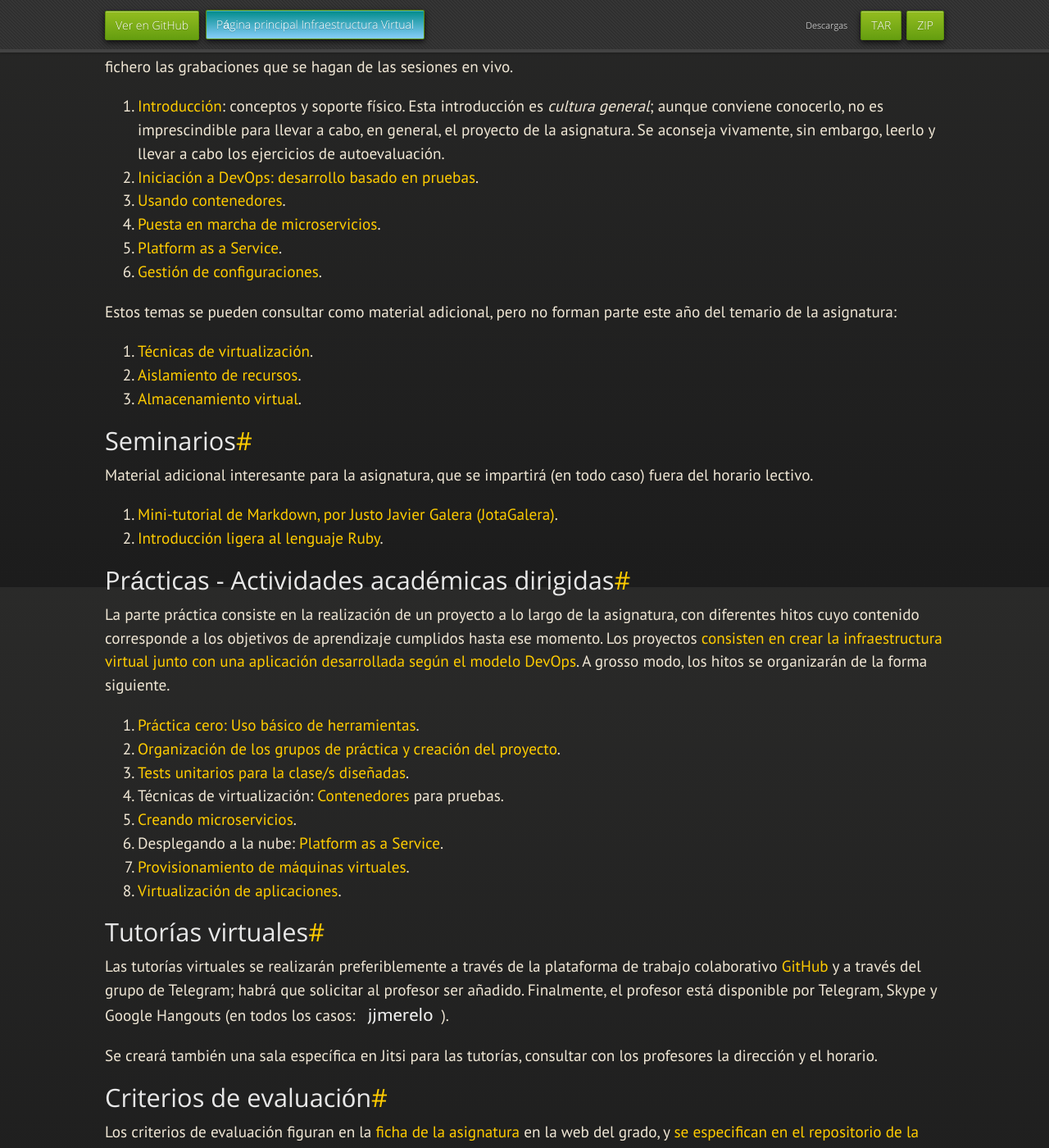
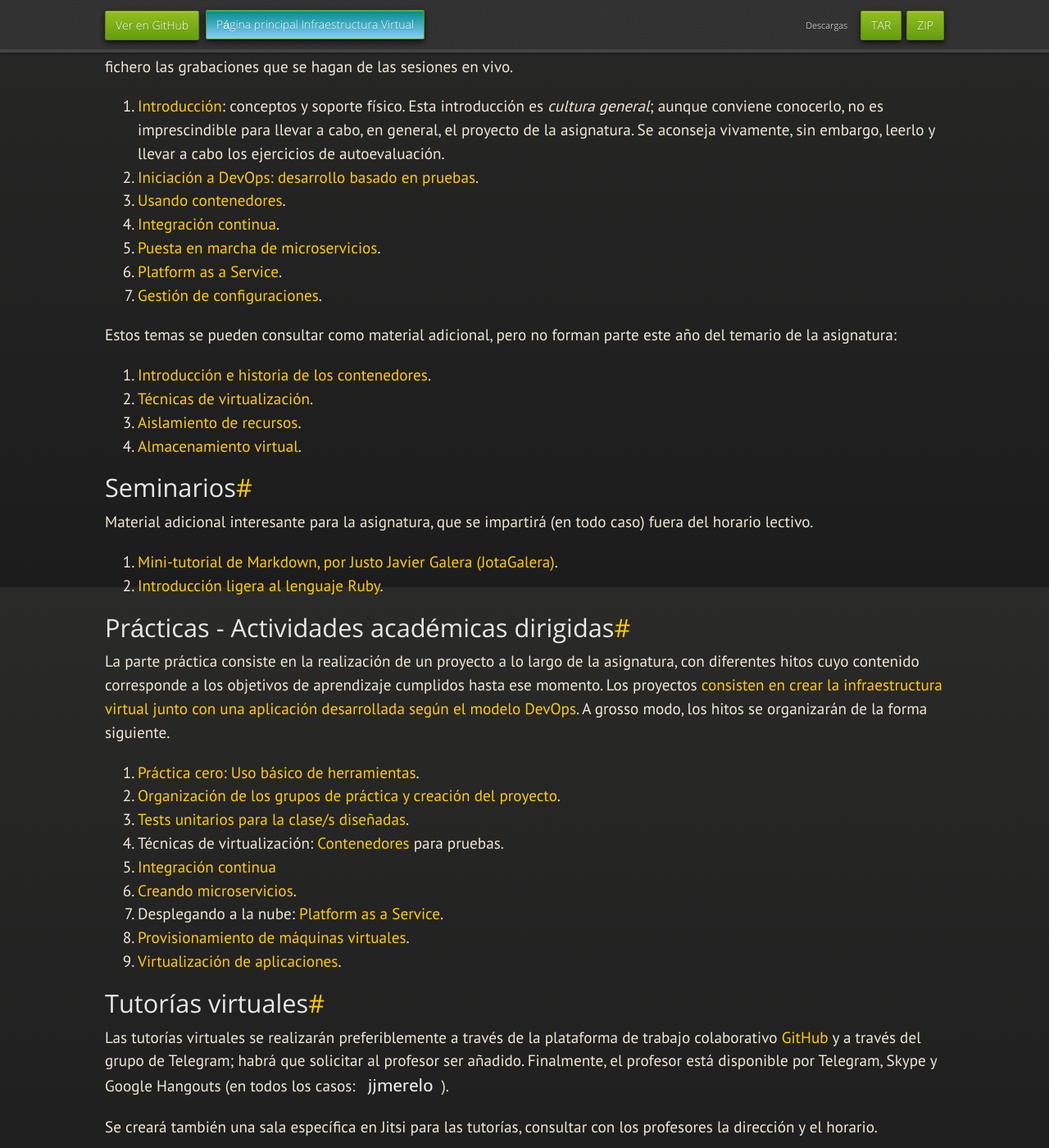
Before and after one commit to JJ/IV, a Jekyll site: the page built from index.md, in a window 1280 px wide and 1400 px high, scrolled down 1084 px. Shown: the whole window at 82% size. Built offline with Jekyll 4.4.1, drawn with Linux system fonts in a browser that asks for light colours; nearby versions of some CDN libraries; some web fonts are replaced; our own code applies the rules of GitHub Pages for plain Markdown files.

Commit message:
Sync index.md de master a gh-pages

```diff
--- a/index.md
+++ b/index.md
@@ -69,16 +69,18 @@ sesiones en vivo.
    llevar a cabo los ejercicios de autoevaluación.
 2. [Iniciación a DevOps: desarrollo basado en pruebas](documentos/temas/Desarrollo_basado_en_pruebas).
 3. [Usando contenedores](documentos/temas/Contenedores).
-4. [Puesta en marcha de microservicios](documentos/temas/Microservicios).
-5. [Platform as a Service](documentos/temas/PaaS).
-6. [Gestión de configuraciones](documentos/temas/Gestion_de_configuraciones).
+4. [Integración continua](documentos/temas/Integracion_continua).
+5. [Puesta en marcha de microservicios](documentos/temas/Microservicios).
+6. [Platform as a Service](documentos/temas/PaaS).
+7. [Gestión de configuraciones](documentos/temas/Gestion_de_configuraciones).
 
 Estos temas se pueden consultar como material adicional, pero no forman parte
 este año del temario de la asignatura:
 
-1. [Técnicas de virtualización](documentos/temas/Tecnicas_de_virtualizacion).
-2. [Aislamiento de recursos](documentos/temas/Aislamiento_de_recursos).
-3. [Almacenamiento virtual](documentos/temas/Almacenamiento).
+1. [Introducción e historia de los contenedores](documentos/temas/Intro_contenedores).
+2. [Técnicas de virtualización](documentos/temas/Tecnicas_de_virtualizacion).
+3. [Aislamiento de recursos](documentos/temas/Aislamiento_de_recursos).
+4. [Almacenamiento virtual](documentos/temas/Almacenamiento).
 
 ## Seminarios
 
@@ -106,12 +108,13 @@ grosso modo, los hitos se organizarán de la forma siguiente.
 3. [Tests unitarios para la clase/s diseñadas](documentos/proyecto/2.Tests).
 4. Técnicas de virtualización: [Contenedores](documentos/proyecto/3.Docker)
    para pruebas.
-5. [Creando microservicios](documentos/proyecto/3.Microservicios).
-6. Desplegando a la nube:
+5. [Integración continua](documentos/proyecto/4.CI)
+6. [Creando microservicios](documentos/proyecto/3.Microservicios).
+7. Desplegando a la nube:
    [Platform as a Service](documentos/proyecto/4.PaaS).
-7. [Provisionamiento de máquinas
+8. [Provisionamiento de máquinas
    virtuales](documentos/proyecto/6.Provision).
-8. [Virtualización de aplicaciones](documentos/proyecto/5.IaaS).
+9. [Virtualización de aplicaciones](documentos/proyecto/5.IaaS).
 
 ## Tutorías virtuales
 
```
